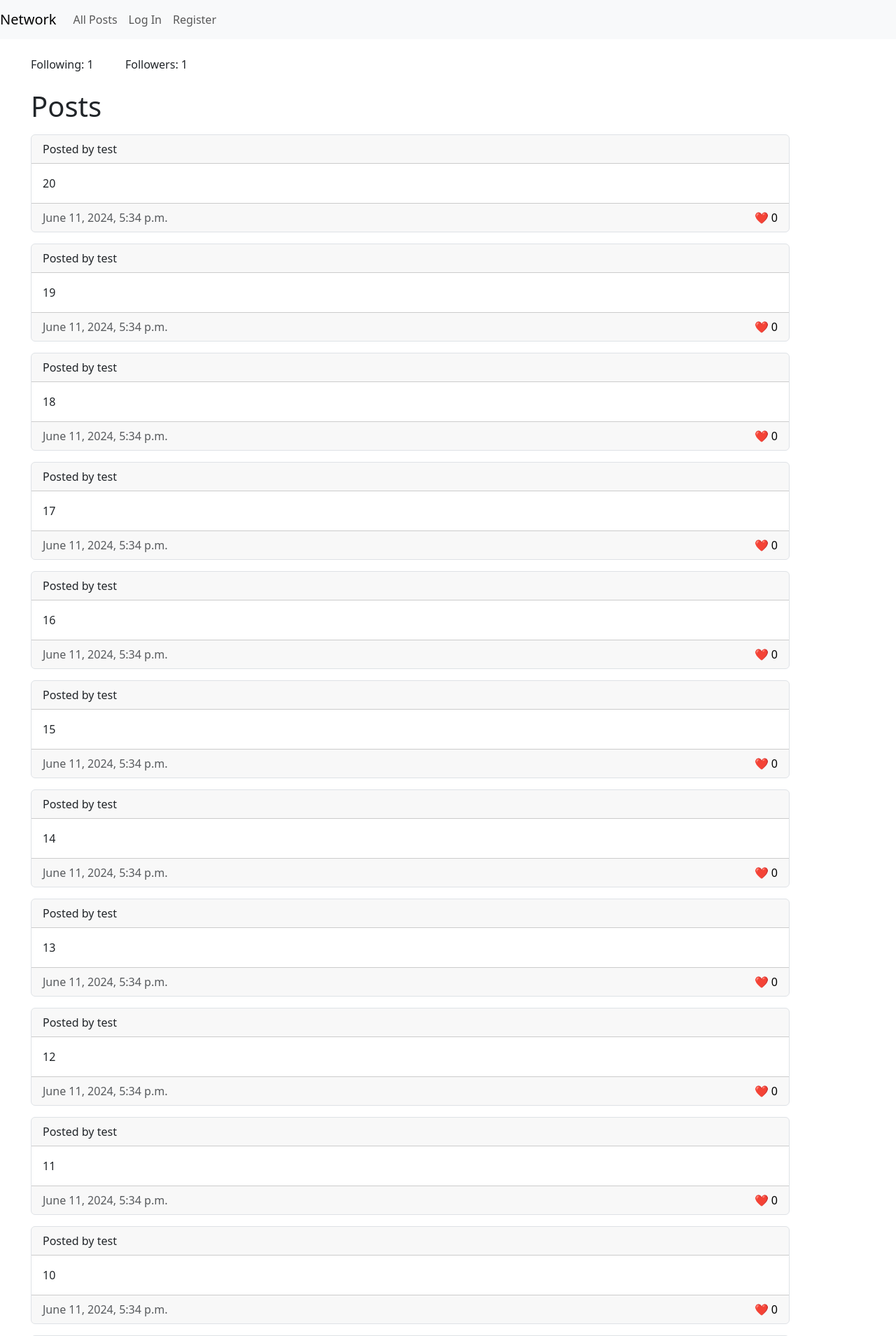
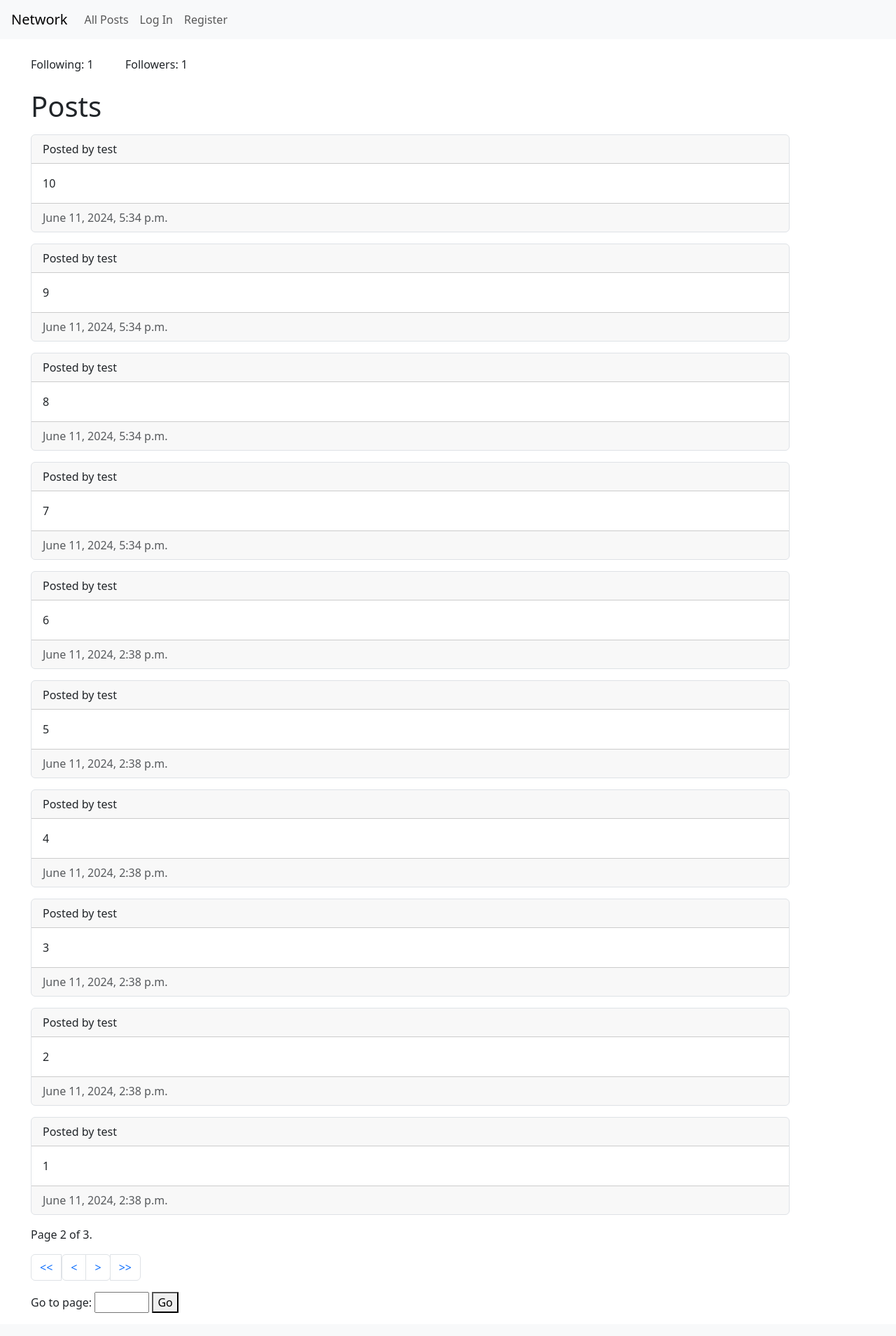
Before and after one commit to JadirXavier/Network, a Django app: a page that uses network/templates/network/layout.html in a window 1280 px wide. Shown: the top 1909 px of the page at 70% size. After the commit the page ends 1876 px from the top, so only its background shows below. Run offline with Django 3.2, Linux system fonts and the light colour scheme; data comes from the database, SQL or seed files in the repository; both versions use the stored data as it was after the commit.

Commit message:
Made pagination functionallity

```diff
--- a/network/templates/network/layout.html
+++ b/network/templates/network/layout.html
@@ -9,7 +9,7 @@
     </head>
     <body>
 
-        <nav class="navbar navbar-expand-lg navbar-light bg-light">
+        <nav class="navbar navbar-expand-lg navbar-light bg-light px-3">
             <a class="navbar-brand" href="#">Network</a>
 
             <div>
--- a/network/templates/network/profile.html
+++ b/network/templates/network/profile.html
@@ -20,7 +20,7 @@
       {% endif %}
     </div>
   <h1 class="card-title m-3">Posts</h1>
-  {% for post in posts %}
+  {% for post in page_obj %}
     <div class="card m-3 border rounded d-flex flex-column" id="posts">
       <div class="card-header">
         Posted by {{ post.user.username }}
@@ -30,10 +30,60 @@
       </div>
       <div class="card-footer text-body-secondary d-flex justify-content-between align-content-center">
         {{ post.timestamp }}
-        <button class=" heart-button align-self-end">❤️ 0</button>
+        {% if user.is_authenticated %}
+          <button class=" heart-button align-self-end">❤️ 0</button>
+        {% endif %}
       </div>
     </div>
   {% endfor %}
+  <div class="current m-3">
+    Page {{ page_obj.number }} of {{ page_obj.paginator.num_pages }}.
+  </div>
+  <div class="pagination d-flex flex-row m-3">
+    {% if page_obj.has_previous %}
+      <div class="page-item d-flex flex-row">
+        <a class="page-link" href="?page=1"><<</a>
+        <a class="page-link" href="?page={{ page_obj.previous_page_number }}"><</a>
+      </div>
+    {% else %}
+      <div class="page-item disabled d-flex flex-row">
+        <span class="page-link"><<</span>
+        <span class="page-link"><</span>
+      </div>
+    {% endif %}
+    {% if page_obj.has_next %}
+      <div class="page-item d-flex flex-row">
+        <a class="page-link" href="?page={{ page_obj.next_page_number }}">></a>
+        <a class="page-link" href="?page={{ page_obj.paginator.num_pages }}">>></a>
+      </div>
+    {% else %}
+      <div class="page-item disabled d-flex flex-row">
+        <span class="page-link">></span>
+        <span class="page-link">>></span>
+      </div>
+    {% endif %}
+  </div>
+
+  <div class="input-page m-3">
+    <label for="page_input">Go to page:</label>
+    <input type="number" id="page_input" name="page" min="1" max="{{ page_obj.paginator.num_pages }}">
+    <button onclick="goToPage()">Go</button>
+  </div>
+</div>
+
+  <script>
+  function goToPage() {
+    let input = document.getElementById("page_input");
+    let page = parseInt(input.value);
+    let maxPage = {{ page_obj.paginator.num_pages }};
+
+    if (page >= 1 && page <= maxPage) {
+        window.location.href = "?page=" + page;
+    } else {
+        alert("Please enter a valid page number between 1 and " + maxPage);
+    }
+  }
+  </script>
 
 </div>
 {% endblock %}
--- a/network/views.py
+++ b/network/views.py
@@ -4,6 +4,7 @@ from django.http import HttpResponse, HttpResponseRedirect
 from django.contrib.auth.decorators import login_required
 from django.shortcuts import render, redirect
 from django.urls import reverse
+from django.core.paginator import Paginator
 
 from .models import User, Post, Like, Follow
 
@@ -19,8 +20,14 @@ def index(request):
         created_post.save()
         return redirect('index')
 
+    # Pagination
+    paginator = Paginator(posts, 10)
+    page_number = request.GET.get("page")
+    page_obj = paginator.get_page(page_number)
+
     return render(request, "network/index.html", {
-        "posts": posts
+        "posts": posts,
+        "page_obj": page_obj
     })
 
 def login_view(request):
@@ -85,6 +92,11 @@ def profile(request, username):
     if user.is_authenticated:
         follows = Follow.objects.filter(follower=user, followed=user_profile)
 
+    # Pagination
+    paginator = Paginator(posts, 10)
+    page_number = request.GET.get("page")
+    page_obj = paginator.get_page(page_number)
+
     return render(request, "network/profile.html", {
         "user_profile":user_profile,
         "posts":posts,
@@ -92,6 +104,7 @@ def profile(request, username):
         "follows":follows,
         "following_count":following_count,
         "followers_count":followers_count,
+        "page_obj":page_obj
     })
 
 @login_required
@@ -122,6 +135,12 @@ def following(request):
     followed_users = follows.values_list("followed__username", flat=True)
     posts = Post.objects.filter(user__username__in=followed_users).order_by('-timestamp')
 
+    # Pagination
+    paginator = Paginator(posts, 10)
+    page_number = request.GET.get("page")
+    page_obj = paginator.get_page(page_number)
+
     return render(request,"network/following.html", {
-        "posts":posts
+        "posts":posts,
+        "page_obj": page_obj
     })
```
Also changed, not shown: network/templates/network/following.html (+53 -2 lines), network/templates/network/index.html (+52 -1 lines), db.sqlite3.
